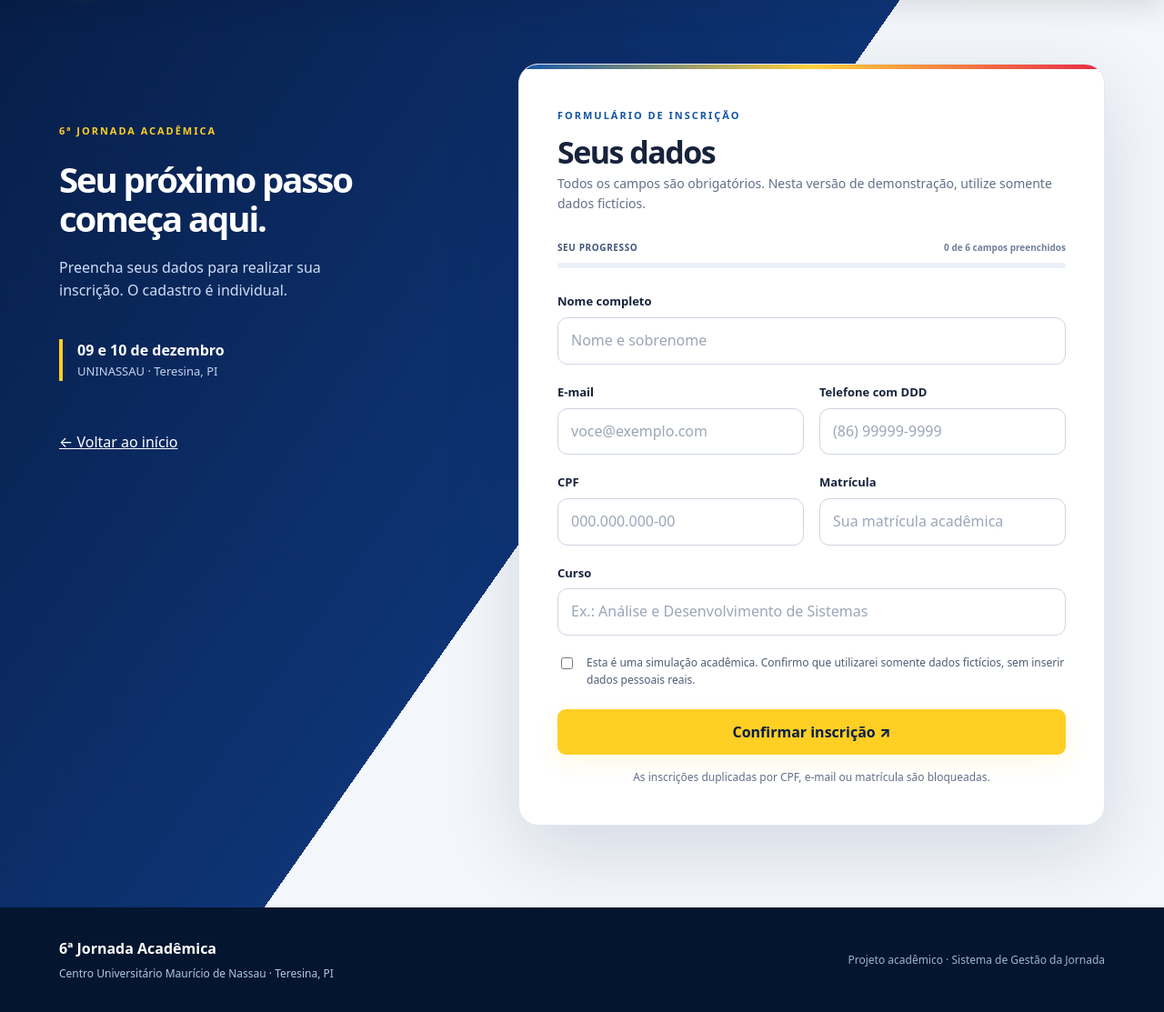
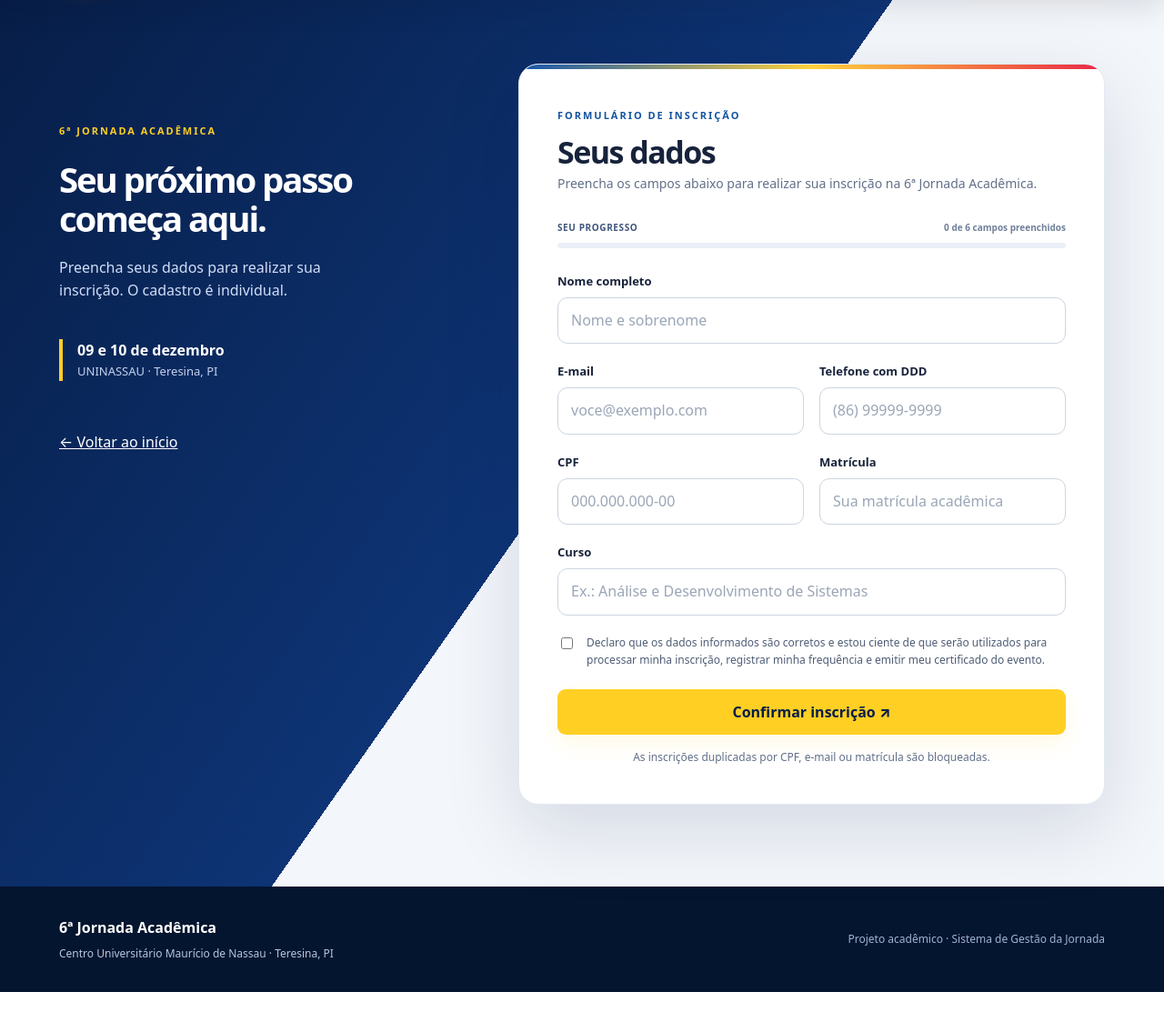
Before and after one commit to mfpxn/jornada-academica-uninassau-, a Flask app: page /inscricao in a window 1280 px wide. Shown: the part 122-1235 px from the top of the page at 91% size. After the commit the page ends 1213 px from the top, so only its background shows below. Run offline with Flask 3, Linux system fonts and the light colour scheme; parts of the project's set-up code (start-up, migrations or seed data) failed here and were passed over; some libraries are stand-ins or nearby versions.

Commit message:
style: remove avisos de simulacao da inscricao

```diff
--- a/app/templates/inscricao.html
+++ b/app/templates/inscricao.html
@@ -5,7 +5,7 @@
   <div class="container form-grid">
     <aside class="form-aside"><span class="section-kicker">6ª JORNADA ACADÊMICA</span><h1>Seu próximo passo começa aqui.</h1><p>Preencha seus dados para realizar sua inscrição. O cadastro é individual.</p><div class="aside-date"><strong>09 e 10 de dezembro</strong><span>UNINASSAU · Teresina, PI</span></div><a href="{{ url_for('public.inicio') }}" class="back-link">← Voltar ao início</a></aside>
     <div class="form-panel">
-      <div class="form-heading"><span class="eyebrow dark">FORMULÁRIO DE INSCRIÇÃO</span><h2>Seus dados</h2><p>Todos os campos são obrigatórios. Nesta versão de demonstração, utilize somente dados fictícios.</p></div>
+      <div class="form-heading"><span class="eyebrow dark">FORMULÁRIO DE INSCRIÇÃO</span><h2>Seus dados</h2><p>Preencha os campos abaixo para realizar sua inscrição na 6ª Jornada Acadêmica.</p></div>
       {% with mensagens = get_flashed_messages(with_categories=true) %}
         {% if mensagens %}<div class="alerts" role="alert">{% for categoria, mensagem in mensagens %}<p class="alert alert-{{ categoria }}">{{ mensagem }}</p>{% endfor %}</div>{% endif %}
       {% endwith %}
@@ -22,7 +22,7 @@
           <div class="field"><label for="matricula">Matrícula</label><input id="matricula" name="matricula" type="text" maxlength="30" placeholder="Sua matrícula acadêmica" value="{{ dados.get('matricula', '') }}" required></div>
         </div>
         <div class="field"><label for="curso">Curso</label><input id="curso" name="curso" type="text" maxlength="120" placeholder="Ex.: Análise e Desenvolvimento de Sistemas" value="{{ dados.get('curso', '') }}" required></div>
-        <label class="consent"><input type="checkbox" name="aceite" value="sim" required><span>Esta é uma simulação acadêmica. Confirmo que utilizarei somente dados fictícios, sem inserir dados pessoais reais.</span></label>
+        <label class="consent"><input type="checkbox" name="aceite" value="sim" required><span>Declaro que os dados informados são corretos e estou ciente de que serão utilizados para processar minha inscrição, registrar minha frequência e emitir meu certificado do evento.</span></label>
         <button type="submit" class="btn btn-yellow btn-full" id="enviar-inscricao">Confirmar inscrição ↗</button>
         <p class="form-note">As inscrições duplicadas por CPF, e-mail ou matrícula são bloqueadas.</p>
       </form>
```
